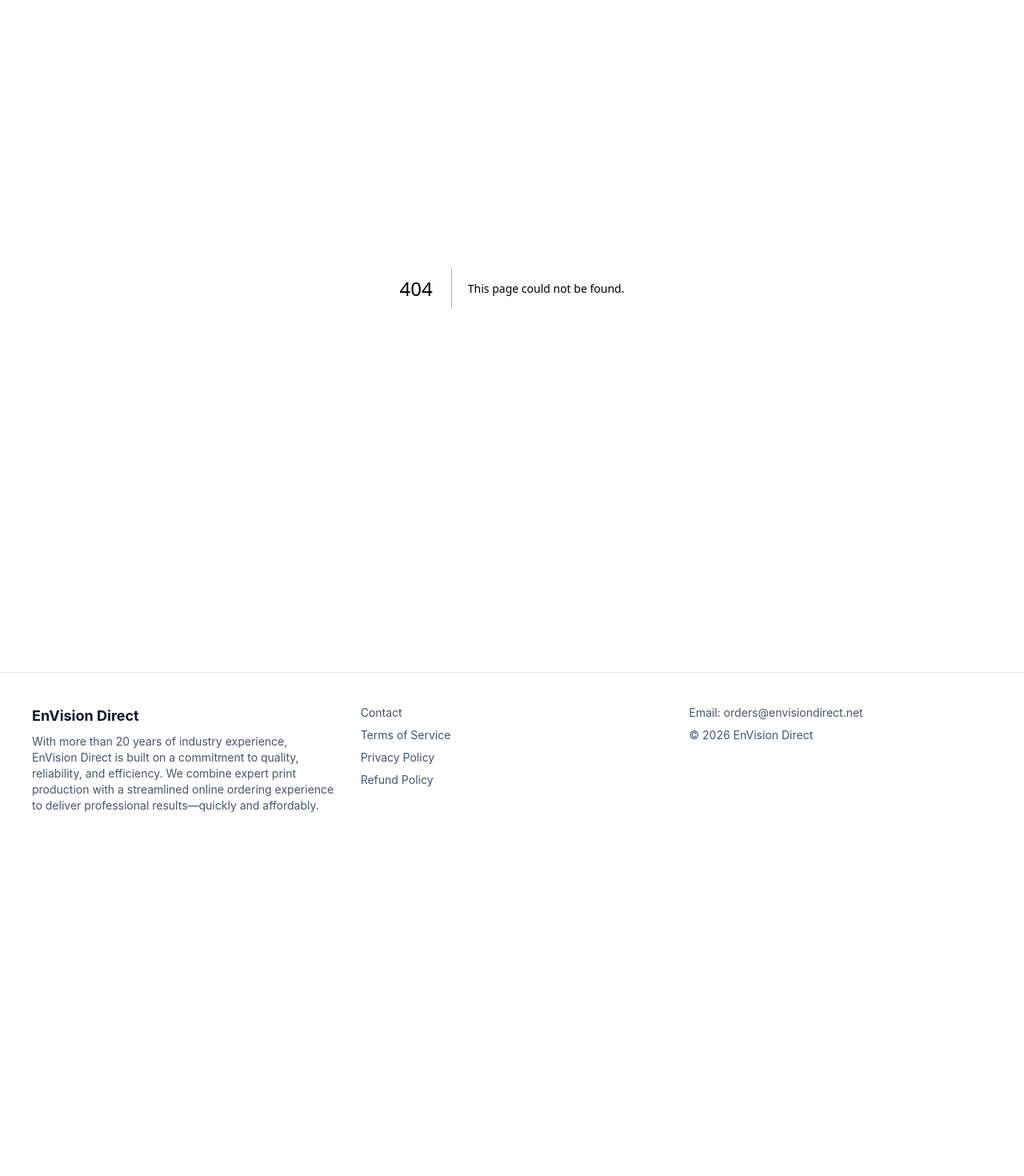
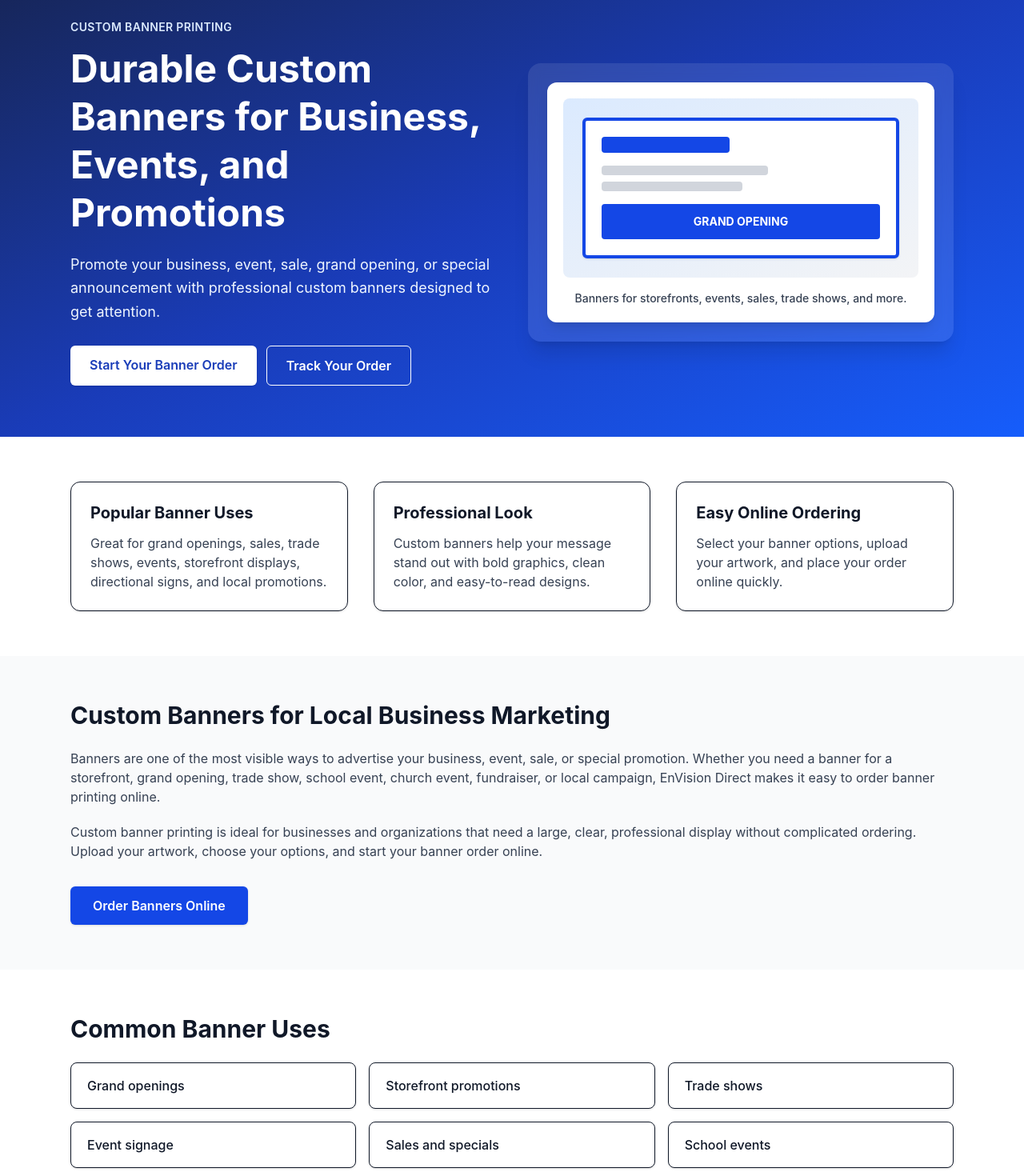
Before and after one commit to deworkenj-envision/Version-25a, a Next.js app: page /banners in a window 1280 px wide. Before the commit this address had no page. Shown: the part 40-1510 px from the top of the page at 80% size. Before the commit the page ends 1097 px from the top, so only its background shows below. Built offline with nearby package versions, Linux system fonts and the light colour scheme.

Commit message:
Create page.js

```diff
--- /dev/null
+++ b/app/banners/page.js
@@ -0,0 +1,191 @@
+import Link from "next/link";
+
+export const metadata = {
+  title: "Custom Banner Printing | EnVision Direct",
+  description:
+    "Order high-quality custom banner printing online from EnVision Direct. Great for business promotions, events, trade shows, storefronts, grand openings, and local marketing.",
+  keywords: [
+    "custom banners",
+    "banner printing",
+    "vinyl banners",
+    "business banner printing",
+    "event banners",
+    "promotional banners",
+    "online banner printing",
+    "EnVision Direct",
+  ],
+  alternates: {
+    canonical: "https://www.envisiondirect.net/banners",
+  },
+};
+
+export default function BannersPage() {
+  return (
+    <main className="min-h-screen bg-white text-gray-900">
+      <section className="bg-gradient-to-br from-blue-950 via-blue-800 to-blue-600 text-white">
+        <div className="mx-auto grid max-w-6xl items-center gap-10 px-6 py-16 md:grid-cols-2">
+          <div>
+            <p className="mb-3 text-sm font-semibold uppercase tracking-wide text-blue-100">
+              Custom Banner Printing
+            </p>
+
+            <h1 className="mb-5 text-4xl font-bold leading-tight md:text-5xl">
+              Durable Custom Banners for Business, Events, and Promotions
+            </h1>
+
+            <p className="mb-7 text-lg leading-relaxed text-blue-50">
+              Promote your business, event, sale, grand opening, or special
+              announcement with professional custom banners designed to get
+              attention.
+            </p>
+
+            <div className="flex flex-col gap-3 sm:flex-row">
+              <Link
+                href="/order"
+                className="rounded-md bg-white px-6 py-3 text-center font-semibold text-blue-800 shadow hover:bg-blue-50"
+              >
+                Start Your Banner Order
+              </Link>
+
+              <Link
+                href="/track"
+                className="rounded-md border border-white px-6 py-3 text-center font-semibold text-white hover:bg-white/10"
+              >
+                Track Your Order
+              </Link>
+            </div>
+          </div>
+
+          <div className="rounded-2xl bg-white/10 p-6 shadow-xl backdrop-blur">
+            <div className="rounded-xl bg-white p-5 text-gray-900 shadow-lg">
+              <div className="mb-4 h-56 rounded-lg bg-gradient-to-br from-blue-100 to-gray-100 p-6">
+                <div className="flex h-full flex-col justify-between rounded-md border-4 border-blue-700 bg-white p-5 shadow">
+                  <div>
+                    <div className="mb-4 h-5 w-40 rounded bg-blue-700" />
+                    <div className="mb-2 h-3 w-52 rounded bg-gray-300" />
+                    <div className="h-3 w-44 rounded bg-gray-300" />
+                  </div>
+
+                  <div className="rounded bg-blue-700 px-4 py-3 text-center text-sm font-bold text-white">
+                    GRAND OPENING
+                  </div>
+                </div>
+              </div>
+
+              <p className="text-center text-sm font-medium text-gray-700">
+                Banners for storefronts, events, sales, trade shows, and more.
+              </p>
+            </div>
+          </div>
+        </div>
+      </section>
+
+      <section className="mx-auto max-w-6xl px-6 py-14">
+        <div className="grid gap-8 md:grid-cols-3">
+          <div className="rounded-xl border bg-white p-6 shadow-sm">
+            <h2 className="mb-3 text-xl font-bold">Popular Banner Uses</h2>
+            <p className="text-gray-700">
+              Great for grand openings, sales, trade shows, events, storefront
+              displays, directional signs, and local promotions.
+            </p>
+          </div>
+
+          <div className="rounded-xl border bg-white p-6 shadow-sm">
+            <h2 className="mb-3 text-xl font-bold">Professional Look</h2>
+            <p className="text-gray-700">
+              Custom banners help your message stand out with bold graphics,
+              clean color, and easy-to-read designs.
+            </p>
+          </div>
+
+          <div className="rounded-xl border bg-white p-6 shadow-sm">
+            <h2 className="mb-3 text-xl font-bold">Easy Online Ordering</h2>
+            <p className="text-gray-700">
+              Select your banner options, upload your artwork, and place your
+              order online quickly.
+            </p>
+          </div>
+        </div>
+      </section>
+
+      <section className="bg-gray-50">
+        <div className="mx-auto max-w-6xl px-6 py-14">
+          <h2 className="mb-6 text-3xl font-bold">
+            Custom Banners for Local Business Marketing
+          </h2>
+
+          <div className="space-y-5 text-gray-700">
+            <p>
+              Banners are one of the most visible ways to advertise your
+              business, event, sale, or special promotion. Whether you need a
+              banner for a storefront, grand opening, trade show, school event,
+              church event, fundraiser, or local campaign, EnVision Direct makes
+              it easy to order banner printing online.
+            </p>
+
+            <p>
+              Custom banner printing is ideal for businesses and organizations
+              that need a large, clear, professional display without complicated
+              ordering. Upload your artwork, choose your options, and start your
+              banner order online.
+            </p>
+          </div>
+
+          <div className="mt-8">
+            <Link
+              href="/order"
+              className="inline-block rounded-md bg-blue-700 px-7 py-3 font-semibold text-white shadow hover:bg-blue-800"
+            >
+              Order Banners Online
+            </Link>
+          </div>
+        </div>
+      </section>
+
+      <section className="mx-auto max-w-6xl px-6 py-14">
+        <h2 className="mb-6 text-3xl font-bold">Common Banner Uses</h2>
+
+        <div className="grid gap-4 sm:grid-cols-2 md:grid-cols-3">
+          {[
+            "Grand openings",
+            "Storefront promotions",
+            "Trade shows",
+            "Event signage",
+            "Sales and specials",
+            "School events",
+            "Church events",
+            "Fundraisers",
+            "Local advertising",
+          ].map((item) => (
+            <div
+              key={item}
+              className="rounded-lg border bg-white px-5 py-4 font-medium shadow-sm"
+            >
+              {item}
+            </div>
+          ))}
+        </div>
+      </section>
+
+      <section className="bg-blue-900 text-white">
+        <div className="mx-auto max-w-6xl px-6 py-12 text-center">
+          <h2 className="mb-4 text-3xl font-bold">
+            Ready to Print Your Banner?
+          </h2>
+
+          <p className="mx-auto mb-7 max-w-2xl text-blue-100">
+            Start your banner order online and upload your artwork when you are
+            ready.
+          </p>
+
+          <Link
+            href="/order"
+            className="inline-block rounded-md bg-white px-8 py-3 font-semibold text-blue-800 shadow hover:bg-blue-50"
+          >
+            Start Banner Order
+          </Link>
+        </div>
+      </section>
+    </main>
+  );
+}
```
